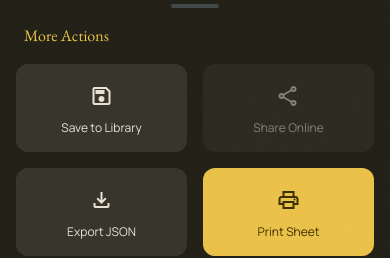
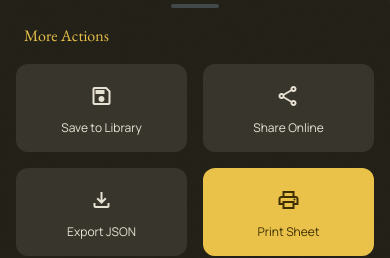
Before and after one commit to MelvinLoos/5e-character-sheet, a Vue app: page /identity in a window 390 px wide. Both pictures are taken after a click on the button "more_horiz". Shown: the part 299-557 px from the top of the page. Built offline with nearby package versions, Linux system fonts and the light colour scheme; what ajv-errors would draw is missing.

Commit message:
fix: update UI components to use isSupabaseReady ref
- ControlPanel.vue: replace store.supabaseClient with store.isSupabaseReady
- MoreActionsMenu.vue: replace store.supabaseClient with store.isSupabaseReady
- Prevents template-level access to the actual Supabase client instance

Refs: #108

```diff
--- a/src/components/ControlPanel.vue
+++ b/src/components/ControlPanel.vue
@@ -329,7 +329,7 @@ onUnmounted(() => {
 
               <button
                 @click="handleMoreAction(() => store.shareCharacter())"
-                :disabled="!store.supabaseClient"
+                :disabled="!store.isSupabaseReady"
                 class="flex items-center gap-3 px-3 py-2.5 rounded-lg text-on-surface font-label-md text-sm hover:bg-surface-variant active:scale-[0.98] transition-all duration-150 ease-out disabled:opacity-50 disabled:cursor-not-allowed select-none w-full text-left"
                 title="Share Online"
                 role="menuitem"
--- a/src/components/MoreActionsMenu.vue
+++ b/src/components/MoreActionsMenu.vue
@@ -151,7 +151,7 @@ watch(
 
                 <button
                   @click="shareCharacter"
-                  :disabled="!store.supabaseClient"
+                  :disabled="!store.isSupabaseReady"
                   class="flex flex-col items-center justify-center gap-2 p-4 rounded-xl bg-surface-variant hover:bg-surface-bright active:scale-95 text-on-surface transition-all duration-200 ease-out disabled:opacity-50 disabled:cursor-not-allowed disabled:scale-100 select-none"
                   title="Share Online"
                 >
```
